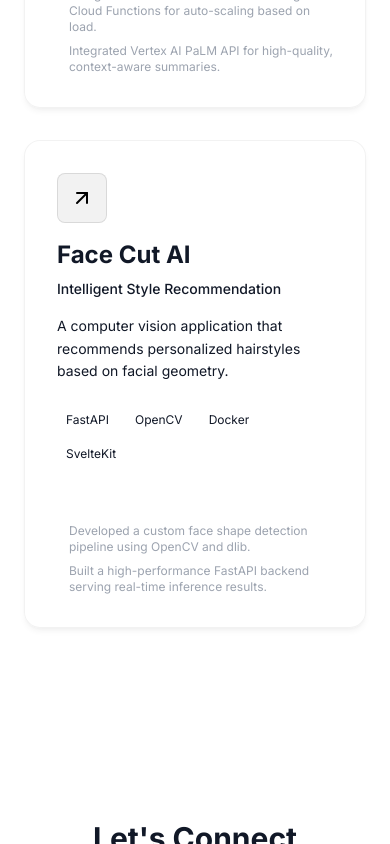
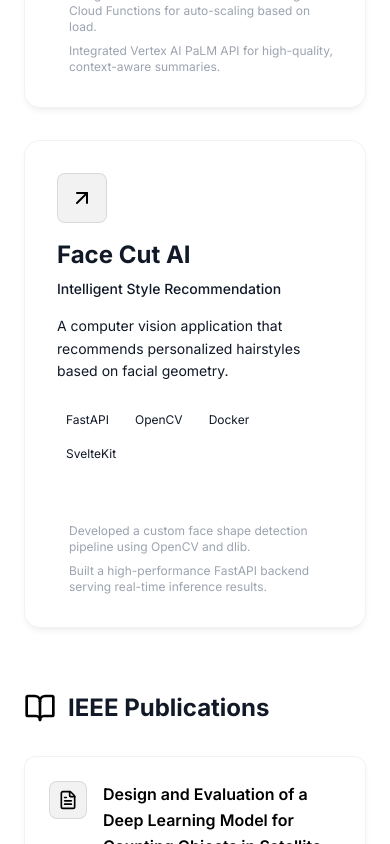
Before and after one commit to MohanMahesh10/mohanmaheshsite, a Next.js app: page / in a window 390 px wide. Shown: the part 6404-7248 px from the top of the page. Built offline with nearby package versions, Linux system fonts and the light colour scheme.

Commit message:
Update BestHire to BestHire Agent, add IEEE publications and Medium blog link

```diff
--- a/src/components/sections/Contact.tsx
+++ b/src/components/sections/Contact.tsx
@@ -110,6 +110,14 @@ export default function Contact() {
                                         LinkedIn
                                     </a>
                                     <a
+                                        href={SOCIAL_LINKS.medium}
+                                        target="_blank"
+                                        rel="noopener noreferrer"
+                                        className="text-muted-foreground hover:text-green-400 transition-colors font-medium"
+                                    >
+                                        📝 Medium Blog
+                                    </a>
+                                    <a
                                         href={SOCIAL_LINKS.topmate}
                                         target="_blank"
                                         rel="noopener noreferrer"
--- a/src/components/sections/Projects.tsx
+++ b/src/components/sections/Projects.tsx
@@ -1,8 +1,8 @@
 "use client";
 
 import { motion } from "framer-motion";
-import { Github, ExternalLink, ArrowUpRight } from "lucide-react";
-import { PROJECTS } from "@/lib/data";
+import { Github, ExternalLink, ArrowUpRight, FileText, BookOpen } from "lucide-react";
+import { PROJECTS, IEEE_PUBLICATIONS } from "@/lib/data";
 import { useTilt } from "@/hooks/useTilt";
 import TextReveal from "@/components/effects/TextReveal";
 
@@ -101,11 +101,54 @@ export default function Projects() {
                     </p>
                 </motion.div>
 
-                <div className="grid md:grid-cols-2 lg:grid-cols-3 gap-8">
+                <div className="grid md:grid-cols-2 lg:grid-cols-3 gap-8 mb-16">
                     {PROJECTS.map((project, index) => (
                         <ProjectCard key={index} project={project} index={index} />
                     ))}
                 </div>
+
+                {/* IEEE Publications Section */}
+                <motion.div
+                    initial={{ opacity: 0, y: 20 }}
+                    whileInView={{ opacity: 1, y: 0 }}
+                    viewport={{ once: true }}
+                    transition={{ duration: 0.5 }}
+                    className="mt-16"
+                >
+                    <div className="flex items-center gap-3 mb-8">
+                        <BookOpen className="w-8 h-8 text-black" />
+                        <h3 className="text-2xl md:text-3xl font-bold">IEEE Publications</h3>
+                    </div>
+
+                    <div className="grid gap-6">
+                        {IEEE_PUBLICATIONS.map((publication, index) => (
+                            <motion.a
+                                key={index}
+                                href={publication.url}
+                                target="_blank"
+                                rel="noopener noreferrer"
+                                initial={{ opacity: 0, x: -20 }}
+                                whileInView={{ opacity: 1, x: 0 }}
+                                viewport={{ once: true }}
+                                transition={{ duration: 0.5, delay: index * 0.1 }}
+                                className="group glass-card glow-effect p-6 rounded-xl hover:-translate-y-1 transition-all duration-300 flex items-start gap-4"
+                            >
+                                <div className="p-2 rounded-lg bg-black/5 border border-black/10 flex-shrink-0">
+                                    <FileText className="w-5 h-5 text-black" />
+                                </div>
+                                <div className="flex-grow">
+                                    <h4 className="font-semibold text-black group-hover:text-black/80 transition-colors mb-2 leading-relaxed">
+                                        {publication.title}
+                                    </h4>
+                                    <div className="flex items-center gap-2 text-sm text-muted-foreground">
+                                        <span>IEEE Xplore</span>
+                                        <ExternalLink className="w-3 h-3" />
+                                    </div>
+                                </div>
+                            </motion.a>
+                        ))}
+                    </div>
+                </motion.div>
             </div>
         </section>
     );
--- a/src/lib/data.ts
+++ b/src/lib/data.ts
@@ -55,7 +55,7 @@ export const EXPERIENCE = [
 
 export const PROJECTS = [
     {
-        title: "BestHire",
+        title: "BestHire Agent",
         subtitle: "AI-Powered Recruitment Platform",
         tags: ["Next.js 14", "TypeScript", "TensorFlow.js", "Google Cloud"],
         description:
@@ -109,8 +109,20 @@ export const SOCIAL_LINKS = {
     github: "https://github.com/MohanMahesh10",
     linkedin: "https://www.linkedin.com/in/mohan-mahesh-boggavarapu-b1a48b249/",
     topmate: "https://topmate.io/mohanmahesh",
+    medium: "https://medium.com/@boggavarapumohanmahesh",
     email: "boggavarapumohanmahesh@gmail.com",
     availability: "Available for new opportunities",
     location: "India (Remote Worldwide)",
     timezone: "IST (UTC+5:30)",
 };
+
+export const IEEE_PUBLICATIONS = [
+    {
+        title: "Design and Evaluation of a Deep Learning Model for Counting Objects in Satellite Images",
+        url: "https://ieeexplore.ieee.org/document/10503432",
+    },
+    {
+        title: "Alzheimer Disease Prediction Using Recursive Feature Elimination and Artificial Neural Network",
+        url: "https://ieeexplore.ieee.org/document/10276170",
+    },
+];
```
